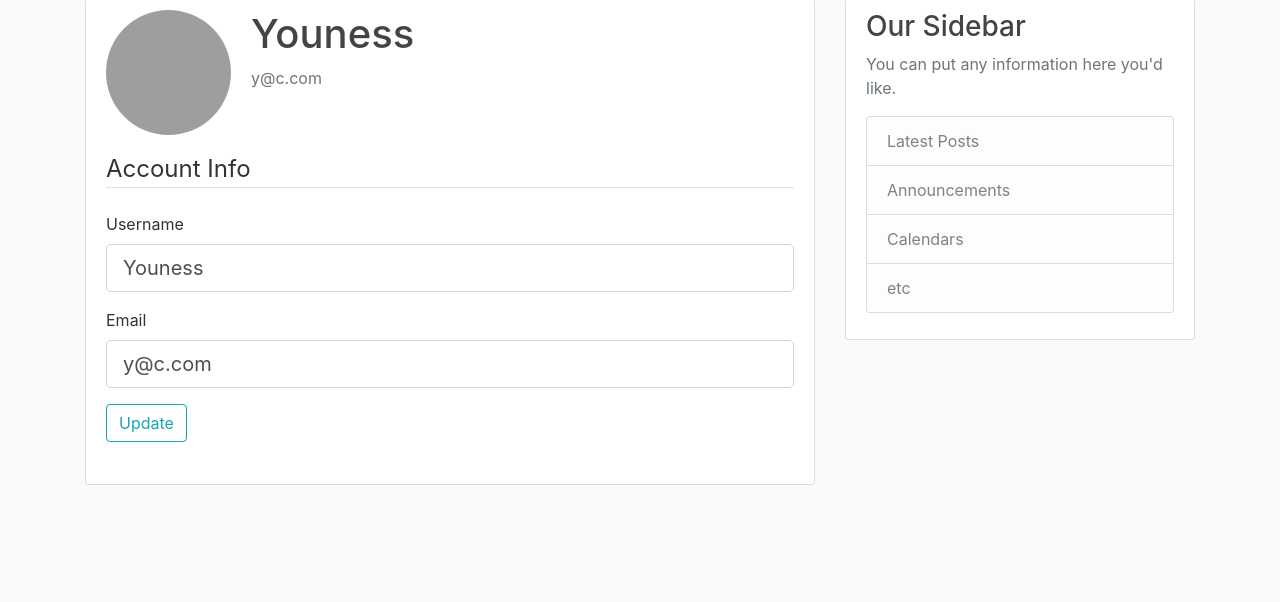
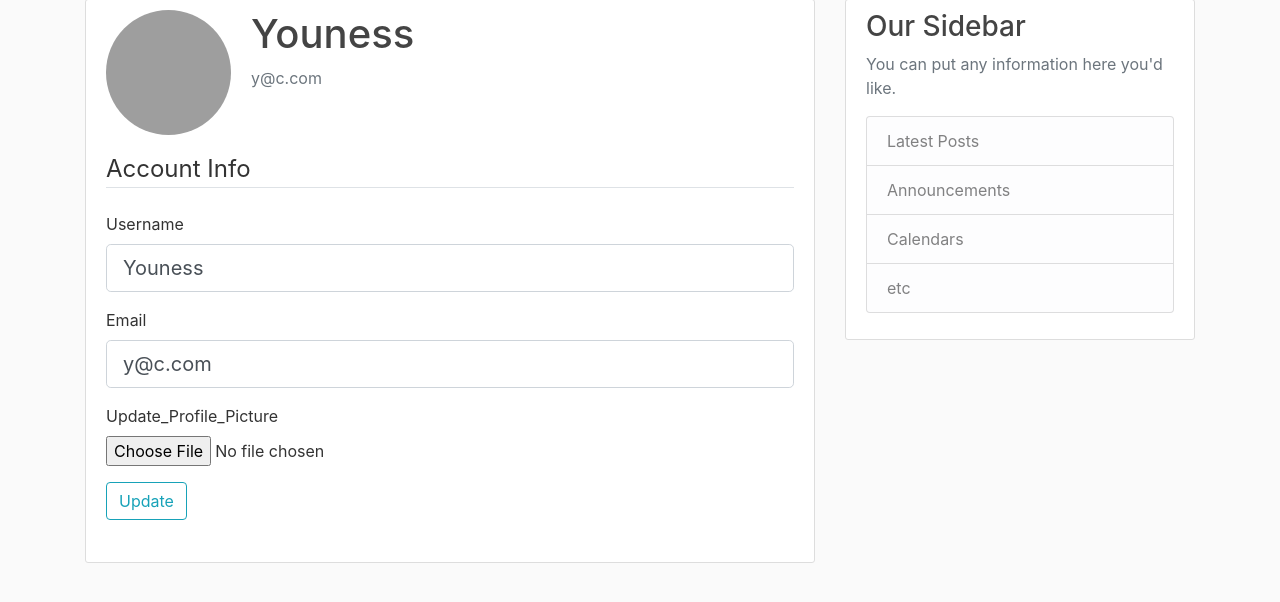
Before and after one commit to Y-EK/Flask_SQLAlchemy_Blog, a Flask app: page /account in a window 1280 px wide. Shown: the part 81-683 px from the top of the page. Run offline with Flask 2, Linux system fonts and the light colour scheme; a user stored in the database is signed in; some libraries are stand-ins or nearby versions; grey boxes are pictures that could not be loaded.

Commit message:
add updating profile s picture

```diff
--- a/flaskblog/forms.py
+++ b/flaskblog/forms.py
@@ -1,4 +1,5 @@
 from flask_wtf import FlaskForm
+from flask_wtf.file import FileField, FileAllowed
 from wtforms import StringField, PasswordField, SubmitField, BooleanField
 from wtforms.validators import DataRequired, Length, Email, EqualTo, ValidationError
 from flask_login import current_user
@@ -32,6 +33,7 @@ class LoginForm(FlaskForm):
 class UpdateAccountForm(FlaskForm):
     username = StringField('Username', validators=[DataRequired(), Length(min=2, max=20)])
     email = StringField('Email', validators=[DataRequired(), Email()])
+    picture = FileField('Update_Profile_Picture', validators=[FileAllowed(['jpg', 'png'])])
     submit = SubmitField('Update')
 
     def validate_username(self, username):
--- a/flaskblog/templates/account.html
+++ b/flaskblog/templates/account.html
@@ -8,7 +8,7 @@
             <p class="text-secondary">{{ current_user.email }}</p>
         </div>
     </div>
-    <form method="POST" action="">
+    <form method="POST" action="" enctype="multipart/form-data">
         {{ form.hidden_tag() }}
         <fieldset class="form-group">
             <legend class="border-bottom mb-4">Account Info</legend>
@@ -43,6 +43,15 @@
                 {% endif %}
             </div>
             <div class="form-group">
+                {{ form.picture.label(class="form-control-label") }}
+                {{ form.picture(class="form-control-file") }}
+                {% for error in form.picture.errors %}
+                    <span class="text-danger">
+                        {{ error }}
+                    </span></br>
+                {% endfor %}
+            </div>
+            <div class="form-group">
                 {{ form.submit(class="btn btn-outline-info") }}
             </div>
         </fieldset>
```
